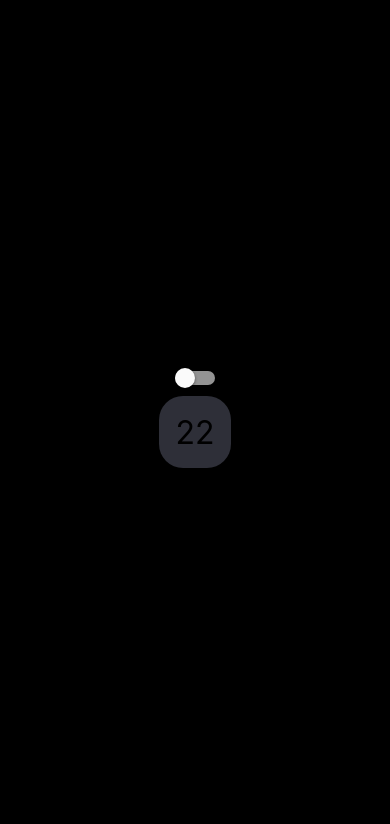
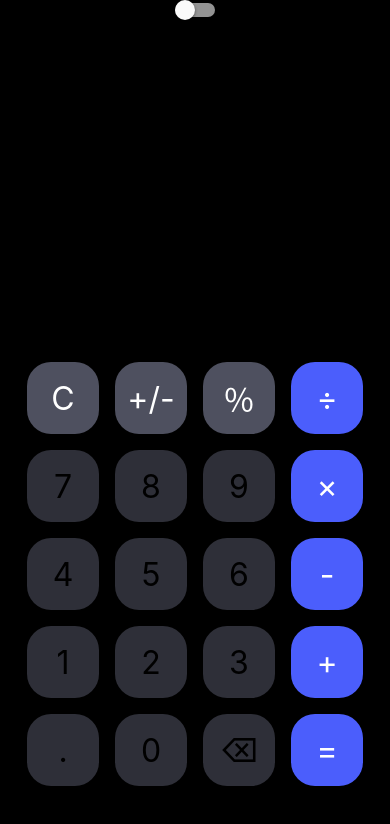
Before and after one commit to EnzoDefranco/Calculadora, a React Native app: screen / in a window 390 px wide. Shown: the top 824 px of the page. Built offline with nearby package versions, Linux system fonts and the light colour scheme.

Commit message:
Se crea el componente Keyboard

```diff
--- a/App.tsx
+++ b/App.tsx
@@ -1,9 +1,10 @@
 import { useState } from 'react';
 import { StatusBar } from 'expo-status-bar';
-import { StyleSheet, Switch, Text, View } from 'react-native';
+import { SafeAreaView, StyleSheet, Switch, Text, View } from 'react-native';
 import { ThemeContext } from './src/context/ThemeContext'; // Importo el contexto ThemeContext
 import { myColors } from './src/styles/Colors';
 import Button from './src/components/Button';
+import Keyboard from './src/components/Keyboard';
 
 
 export default function App() {
@@ -11,23 +12,23 @@
   return (
     // Envuelvo la aplicación en el contexto ThemeContext.Provider para que todos los componentes hijos puedan acceder al valor del tema
     <ThemeContext.Provider value={theme}>
-    <View style={theme === 'light' ? styles.container : [styles.container, {backgroundColor: myColors.black}]}>
+    <SafeAreaView  style={theme === 'light' ? styles.container : [styles.container, {backgroundColor: myColors.black}]}>
       <StatusBar style="auto" />
       <Switch
         value={theme === 'light'}
         onValueChange={() => setTheme(theme === 'light' ? 'dark' : 'light')} // Cambio el tema al opuesto
       />
-      <Button  title='22' onPress={() => alert("Hello")} />
-    </View>
+      <Keyboard />
+    </SafeAreaView>
     </ThemeContext.Provider>
   );
 }
 
 const styles = StyleSheet.create({
   container: {
-    flex: 1,
+    flex: 1, // Para que ocupe todo el espacio disponible
     backgroundColor: myColors.light,
     alignItems: 'center',
-    justifyContent: 'center',
+    justifyContent: 'flex-start',
   },
 });
--- /dev/null
+++ b/src/components/Keyboard.tsx
@@ -0,0 +1,92 @@
+import { useState } from 'react';
+import * as React from 'react';
+import Button from './Button';
+import { Styles } from '../styles/GlobalStyles'; // Importo los estilos globales
+import { View, Text } from 'react-native'; // View es un contenedor que se utiliza para agrupar otros elementos o para aplicar estilos
+import { myColors } from '../styles/Colors';
+
+
+export default function Keyboard() {
+    const [firstNumber, setFirstNumber] = useState(''); // Creo un estado local para el primer número que ingrese el usuario
+    const [secondNumber, setSecondNumber] = useState(''); // Creo un estado local para el segundo número que ingrese el usuario
+    const [operation, setOperation] = useState(''); // Creo un estado local para la operación
+    const [result, setResult] = React.useState<Number | null >(null) ; // Creo un estado local para el resultado, puede ser nulo o un número
+
+    const handleNumberPress = (buttonValue: string) => {
+        if (firstNumber.length < 10) {
+            setFirstNumber(firstNumber + buttonValue);
+        }
+    };
+    const handleOperationPress = (buttonValue: string) => {
+        setOperation(buttonValue);
+        setSecondNumber(firstNumber);
+        setFirstNumber('');
+    };
+
+    const clear = () => {
+        setFirstNumber('');
+        setSecondNumber('');
+        setOperation('');
+        setResult(null);
+    }
+
+    const getResult = () => {
+    switch (operation) {
+        case '+':
+            clear();
+            setResult(parseFloat(secondNumber) + parseFloat(firstNumber));
+            break;
+        case '-':
+            clear();
+            setResult(parseFloat(secondNumber) - parseFloat(firstNumber));
+            break;
+        case '*':
+            clear();
+            setResult(parseFloat(secondNumber) * parseFloat(firstNumber));
+            break;
+        case '/':
+            clear();
+            setResult(parseFloat(secondNumber) / parseFloat(firstNumber));
+            break;
+        default:
+            clear();
+            setResult(0);
+            break;
+        }
+    };
+
+    return(
+        <View style={Styles.viewBottom}>
+            <View style={Styles.row}>
+            <Button title="C" isGray onPress={clear} />
+            <Button title="+/-" isGray onPress={() => handleOperationPress("+/-")} />
+            <Button title="％" isGray onPress={() => handleOperationPress("％")} />
+            <Button title="÷" isBlue onPress={() => handleOperationPress("/")} />
+            </View>
+            <View style={Styles.row}>
+            <Button title="7" onPress={() => handleNumberPress("7")} />
+            <Button title="8" onPress={() => handleNumberPress("8")} />
+            <Button title="9" onPress={() => handleNumberPress("9")} />
+            <Button title="×" isBlue onPress={() => handleOperationPress("*")} />
+            </View>
+            <View style={Styles.row}>
+            <Button title="4" onPress={() => handleNumberPress("4")} />
+            <Button title="5" onPress={() => handleNumberPress("5")} />
+            <Button title="6" onPress={() => handleNumberPress("6")} />
+            <Button title="-" isBlue onPress={() => handleOperationPress("-")} />
+            </View>
+            <View style={Styles.row}>
+            <Button title="1" onPress={() => handleNumberPress("1")} />
+            <Button title="2" onPress={() => handleNumberPress("2")} />
+            <Button title="3" onPress={() => handleNumberPress("3")} />
+            <Button title="+" isBlue onPress={() => handleOperationPress("+")} />
+            </View>
+            <View style={Styles.row}>
+            <Button title="." onPress={() => handleNumberPress(".")} />
+            <Button title="0" onPress={() => handleNumberPress("0")} />
+            <Button title="⌫" onPress={() => setFirstNumber(firstNumber.slice(0, -1))} />
+            <Button title="=" isBlue onPress={() => getResult()} />
+            </View>
+      </View>
+    );
+};
```
